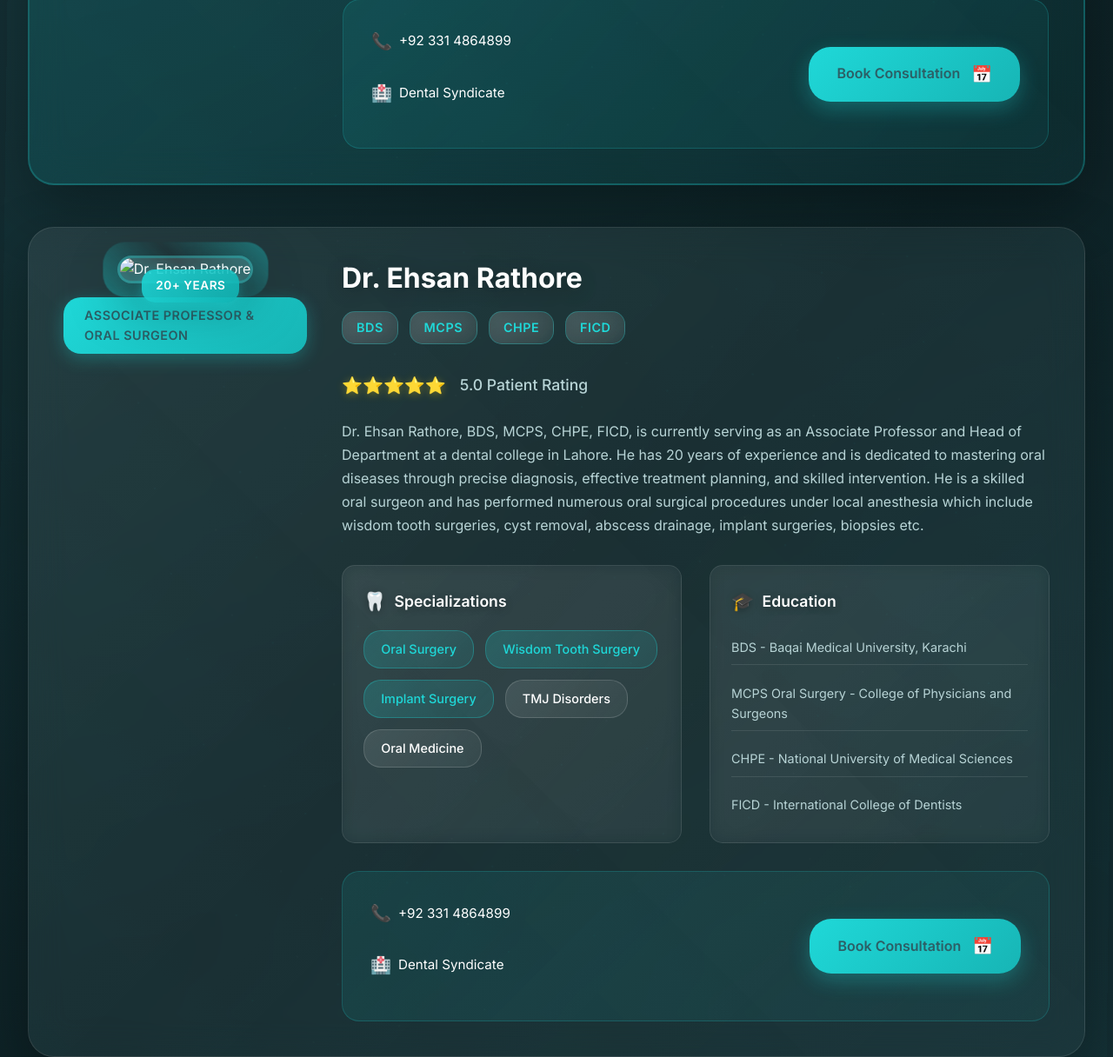
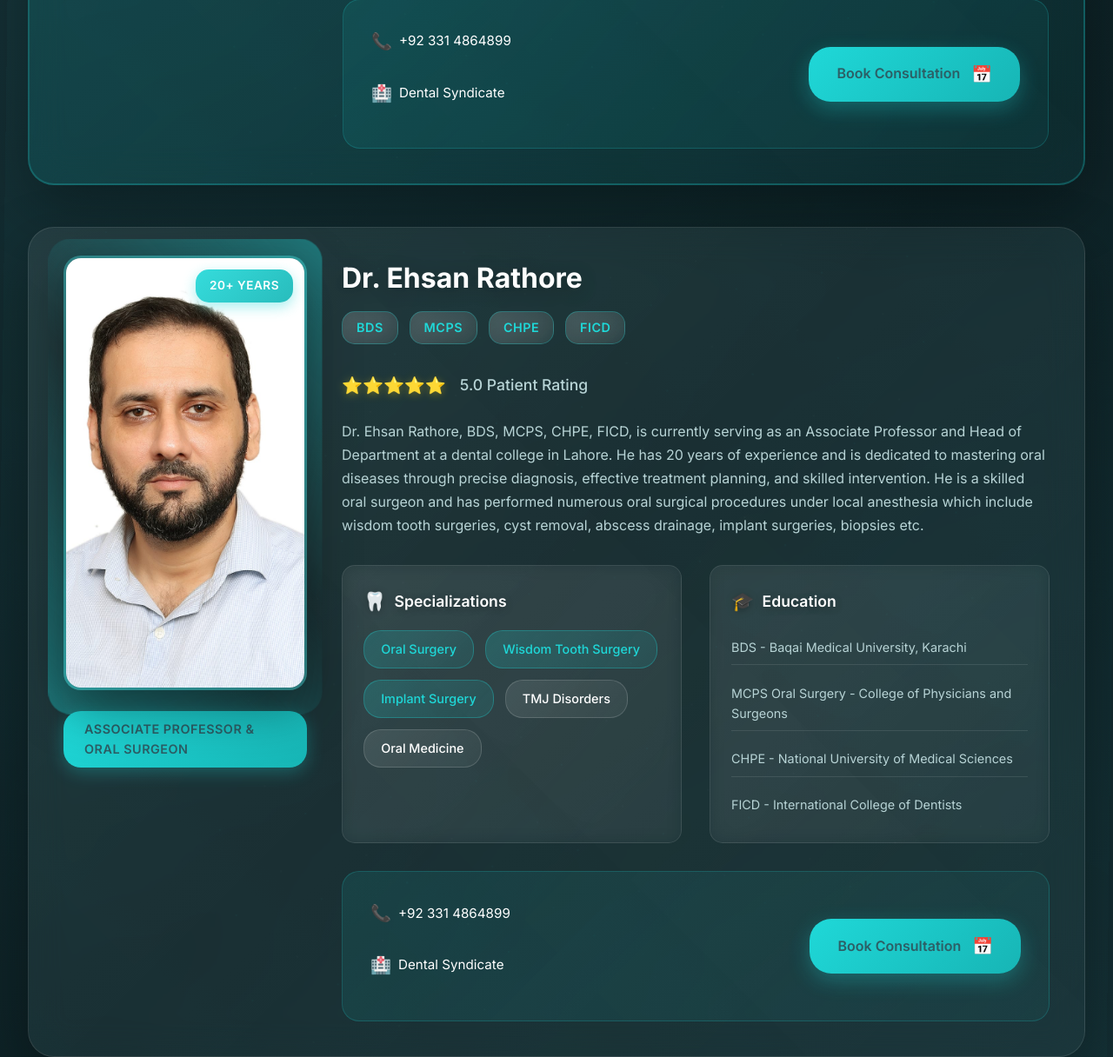
Before and after one commit to sheharzad-developer/dental-syndicate, a Flask app: page /doctors in a window 1280 px wide. Shown: the part 1820-3036 px from the top of the page at 87% size. Run offline with Flask 3, Linux system fonts and the light colour scheme.

Commit message:
Updated doctors.html

```diff
--- a/templates/doctors.html
+++ b/templates/doctors.html
@@ -190,7 +190,7 @@
                 <div class="doctor-image-section">
                     <div class="doctor-image-container">
                         <div class="doctor-image-glow"></div>
-                        <img src="{{ url_for('static', filename='images/dr-ehsan.jpg') }}" alt="Dr. Ehsan Rathore" class="doctor-image">
+                        <img src="{{ url_for('static', filename='images/Dr.Eshan.jpeg') }}" alt="Dr. Ehsan Rathore" class="doctor-image">
                         <div class="doctor-experience-badge">20+ Years</div>
                     </div>
                     <div class="doctor-badge">Associate Professor & Oral Surgeon</div>
```
